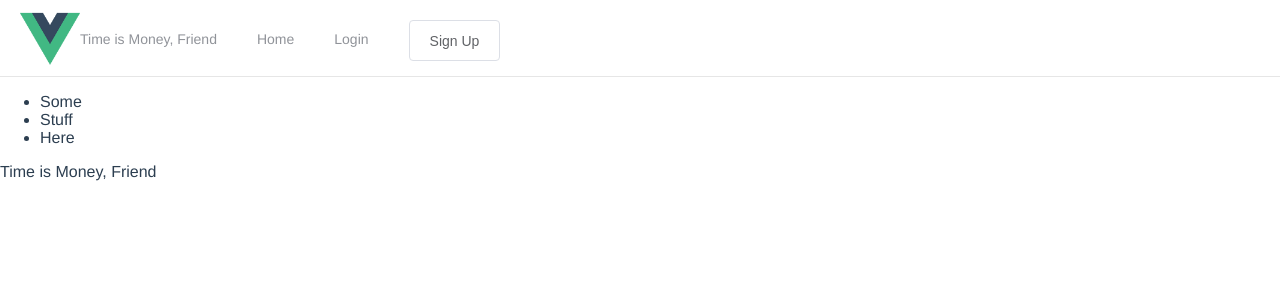
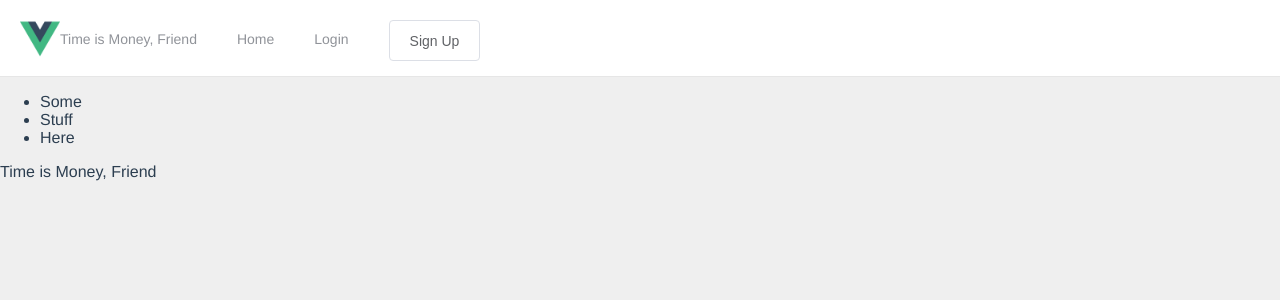
Before and after one commit to cosileone/TIMF-django, a Vue app in the folder frontend/: page / in a window 1280 px wide. Shown: the top 300 px of the page. Built offline with nearby package versions, Linux system fonts and the light colour scheme.

Commit message:
minor details

```diff
--- a/frontend/src/App.vue
+++ b/frontend/src/App.vue
@@ -27,6 +27,7 @@
   body {
     margin: 0;
     padding: 0;
+    background-color: #EFEFEF;
   }
 
   #vue {
--- a/frontend/src/components/TopNavigation/TopNavigation.vue
+++ b/frontend/src/components/TopNavigation/TopNavigation.vue
@@ -31,7 +31,7 @@
         padding: 8px;
 
         &__logo {
-            height: 60px;
+            height: 40px;
         }
 
         &__link {
```
Also changed, not shown: 1 other file (tests, documents, lock files or other folders).
